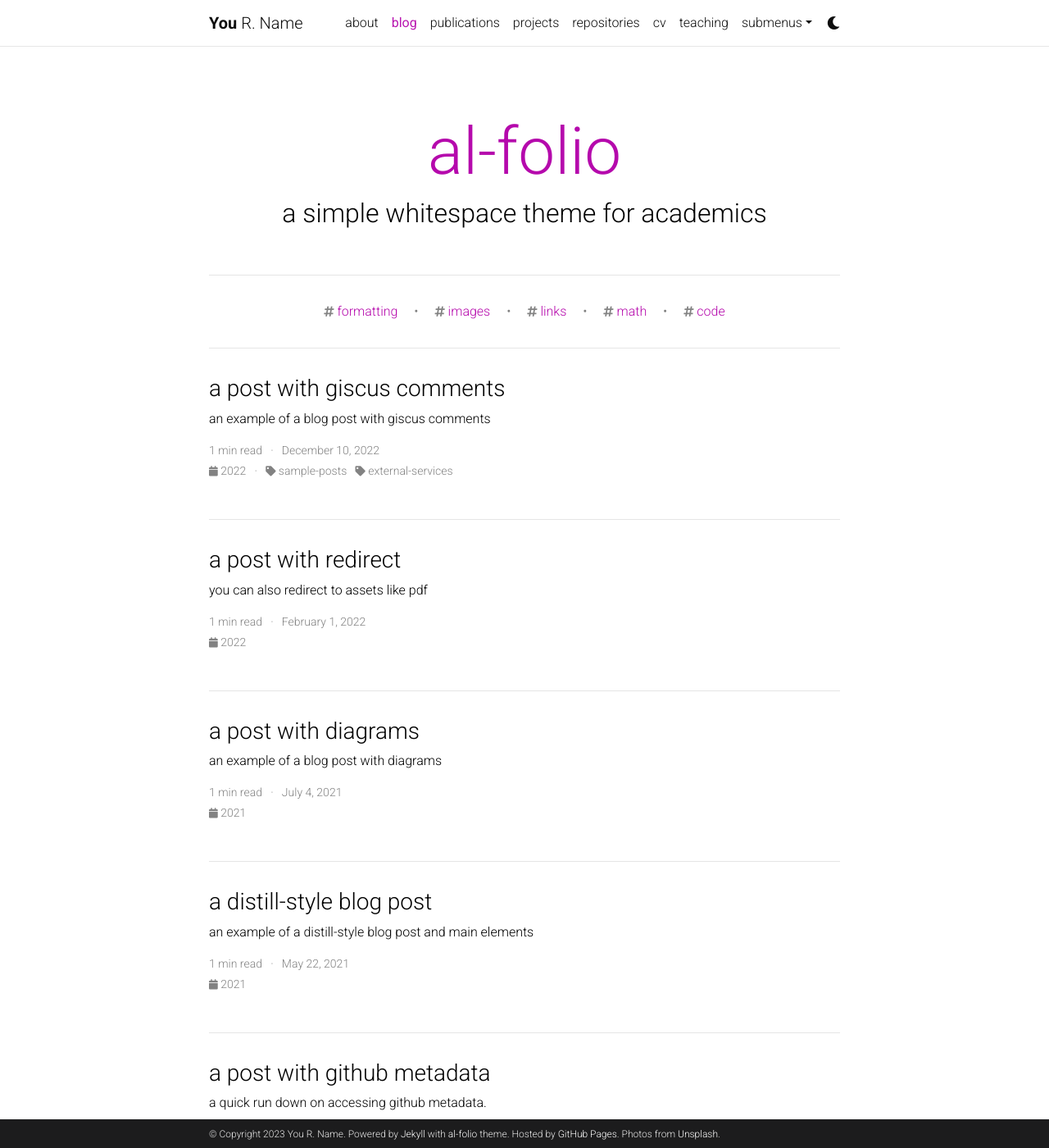
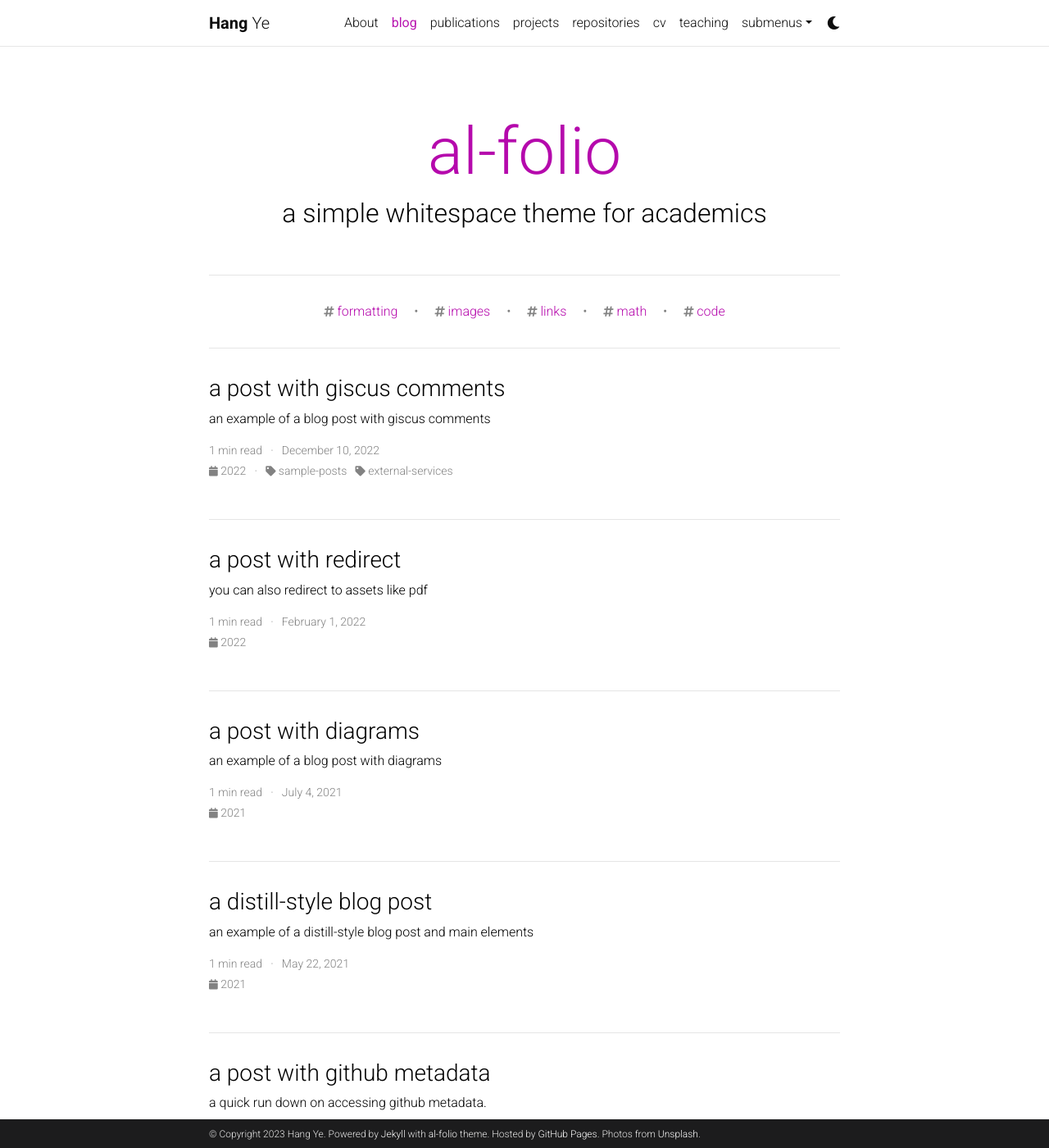
Before and after one commit to AlvinYH/alvinyh.github.io, a Jekyll site: the page built from blog/index.html, in a window 1280 px wide and 1400 px high. Shown: the whole window at 82% size. Built offline with Jekyll 4.4.1, drawn with Linux system fonts in a browser that asks for light colours; the list of posts is cut into pages by our own code; comment, search, counter and statistics services are not loaded; a style sheet for code colours, icons or effects is not loaded.

Commit message:
personal webpage

```diff
--- a/_config.yml
+++ b/_config.yml
@@ -3,10 +3,10 @@
 # -----------------------------------------------------------------------------
 
 title: blank # the website title (if blank, full name will be used instead)
-first_name: You
-middle_name: R.
-last_name: Name
-email: you@example.com
+first_name: Hang
+# middle_name: R.
+last_name: Ye
+email: yehang@pku.edu.cn
 description: > # the ">" symbol means to ignore newlines until "footer_text:"
   A simple, whitespace theme for academics. Based on [*folio](https://github.com/bogoli/-folio) design.
 footer_text: >
@@ -18,8 +18,8 @@ keywords: jekyll, jekyll-theme, academic-website, portfolio-website  # add your
 lang: en # the language of your site (for example: en, fr, cn, ru, etc.)
 icon: ⚛️  # the emoji used as the favicon (alternatively, provide image name in /assets/img/)
 
-url: https://alshedivat.github.io # the base hostname & protocol for your site
-baseurl: /al-folio # the subpath of your site, e.g. /blog/
+url: https://yehang.github.io # the base hostname & protocol for your site
+baseurl:  # the subpath of your site, e.g. /blog/
 last_updated: false # set to true if you want to display last updated in the footer
 impressum_path:  # set to path to include impressum link in the footer, use the same path as permalink in a page, helps to conform with EU GDPR
 
@@ -146,9 +146,9 @@ disqus_shortname: al-folio # put your disqus shortname
 # External sources.
 # If you have blog posts published on medium.com or other exteranl sources,
 # you can display them in your blog by adding a link to the RSS feed.
-external_sources:
-  - name: medium.com
-    rss_url: https://medium.com/@al-folio/feed
+# external_sources:
+#  - name: medium.com
+#    rss_url: https://medium.com/@al-folio/feed
 
 # -----------------------------------------------------------------------------
 # Collections
@@ -281,7 +281,7 @@ badges: # Display different badges for your pulications
 filtered_bibtex_keywords: [abbr, abstract, arxiv, bibtex_show, html, pdf, selected, supp, blog, code, poster, slides, website, preview, altmetric]
 
 # Maximum number of authors to be shown for each publication (more authors are visible on click)
-max_author_limit: 3  # leave blank to always show all authors
+max_author_limit: 6  # leave blank to always show all authors
 more_authors_animation_delay: 10  # more authors are revealed on click using animation; smaller delay means faster animation
 
 
@@ -302,7 +302,7 @@ external_links:
 # -----------------------------------------------------------------------------
 
 imagemagick:
-  enabled: true # enables responsive images for your site (recomended, see https://github.com/alshedivat/al-folio/issues/537)
+  enabled: false # enables responsive images for your site (recomended, see https://github.com/alshedivat/al-folio/issues/537)
   widths:
     - 480
     - 800
--- a/_layouts/about.html
+++ b/_layouts/about.html
@@ -48,7 +48,7 @@ layout: default
 
           <!-- Selected papers -->
           {% if page.selected_papers -%}
-            <h2><a href="{{ '/publications/' | relative_url }}" style="color: inherit;">selected publications</a></h2>
+            <h2><a href="{{ '/publications/' | relative_url }}" style="color: inherit;">Publications</a></h2>
             {%- include selected_papers.html %}
           {%- endif %}
 
--- a/_sass/_base.scss
+++ b/_sass/_base.scss
@@ -114,7 +114,7 @@ blockquote {
 
 @media (min-width: 576px) {
   .profile {
-    width: 30%;
+    width: 26%;
     .address {
       p { display: block; }
     }
@@ -493,10 +493,11 @@ footer.sticky-bottom {
 
     li {
       margin-bottom: 1rem;
+      width: 1000px;
       .preview {
         width: 100%;
-        min-width: 80px;
-        max-width: 200px;
+        min-width: 160px;
+        max-width: 300px;
       }
       .abbr {
         height: 2rem;
```
Also changed, not shown: _bibliography/papers.bib (+21 -2 lines), _pages/about.md (+4 -11 lines), _posts/2020-09-28-twitter.md (deleted, +0 -20 lines), assets/img/publication_preview/brownian-motion.gif (deleted), assets/img/publication_preview/dmae.png (added), assets/img/publication_preview/faster-voxelpose.jpeg (added), assets/img/publication_preview/wave-mechanics.gif (deleted), 1 other file.
